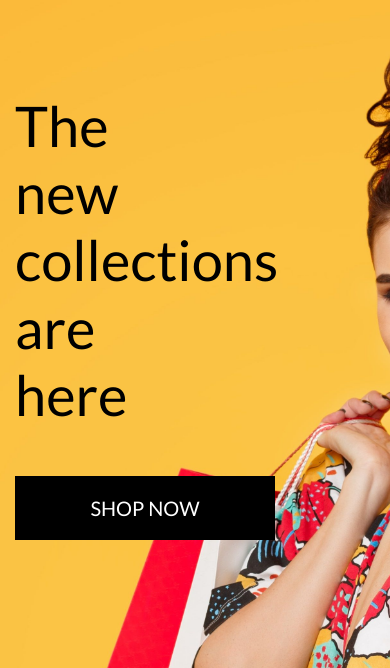
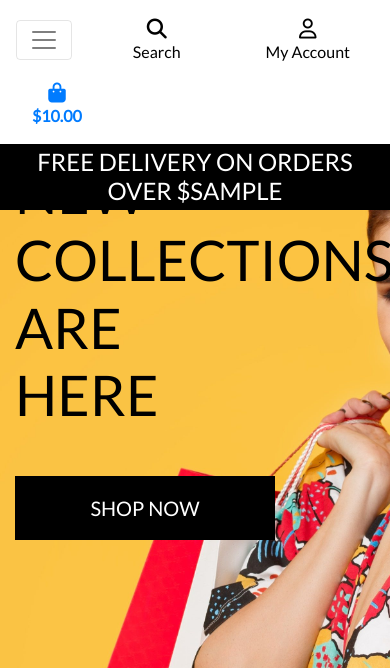
Before and after one commit to MoniPar/boutique_ado_v1, a Django app: template home/templates/home/index.html in a window 390 px wide. Shown: the top 668 px of the page. Run offline with Django 3.2, Linux system fonts and the light colour scheme; the template is opened without the code that fills it: most values are stand-ins (such as "Sample title", 1, 10 or a date in 2020); some libraries are stand-ins or nearby versions.

Commit message:
Add mobile header and main navbar

```diff
--- a/home/templates/home/index.html
+++ b/home/templates/home/index.html
@@ -14,7 +14,9 @@
     <div class="container h-100">
         <div class="row h-100">
             <div class="col-7 col-md-6 my-auto">
-                <h1 class="display-4 logo-front text-black">The new collections are here</h1>
+                <h1 class="display-4 logo-font text-black">
+                    The new collections are here
+                </h1>
                 <div class="my-5">
                     <h4>
                         <a href="" class="shop-now-button btn btn-lg rounded-0 text-uppercase py-3">Shop Now</a>
--- a/static/css/base.css
+++ b/static/css/base.css
@@ -1,6 +1,6 @@
 /* allows h-100 classes in vertical centering to work */
 html {
-    height: 100%
+    height: 100%;
 }
 
 body {
@@ -66,6 +66,10 @@ on all site buttons, giving users a consistent UX */
     border: 1px solid black !important;
 }
 
+.bg-black {
+    background: #000 !important;
+}
+
 /* -------------------------------- Media Queries */
 
 /* Slightly larger container on xl screens */
--- a/templates/base.html
+++ b/templates/base.html
@@ -3,6 +3,7 @@
 <!doctype html>
 <html lang="en">
     <head>
+
         {% block meta %}
             <!-- Required meta tags -->
             <meta http-equiv="X-UA-compatible" content="ie=edge">
@@ -45,9 +46,9 @@
     <body>
         <header class="container-fluid fixed-top">
             <div id="topnav" class="row bg-white pt-lg-2 d-none d-lg-flex">
-                <div class="col-12 col-lg my-auto py-1 py-lg-0 text-center text-lg-left">
+                <div class="col-12 col-lg-4 my-auto py-1 py-lg-0 text-center text-lg-left">
                     <a href="{% url 'home' %}" class="nav-link main-logo-link">
-                        <h2 class="logo-front text-black my-0"><strong>Boutique</strong> Ado</h2>
+                        <h2 class="logo-font text-black my-0"><strong>Boutique</strong> Ado</h2>
                     </a>
                 </div>
                 <div class="col-12 col-lg my-auto py-1 py-lg-0">
@@ -64,12 +65,12 @@
                         </div>
                     </form>
                 </div>
-                <div class="col-12 col-lg my-auto py-1 py-lg-0">
+                <div class="col-12 col-lg-4 my-auto py-1 py-lg-0">
                     <ul class="list-inline list-unstyled text-center text-lg-right my-0">
                         <li class="list-inline-item dropdown">
                             <a href="#" class="text-black nav-link" id="user-options" data-toggle="dropdown" aria-haspopup="true" aria-expanded="false">
                                 <div class="text-center">
-                                    <div><i class="fa-regular fa-user"></i></div>
+                                    <div><i class="fa-regular fa-user fa-lg"></i></div>
                                     <p class="my-0">My Account</p>
                                 </div>
                             </a>
@@ -89,7 +90,8 @@
                         <li class="list-inline-item">
                             <a class="{% if grand_total %}text-info font-weight-bold{% else %}text-black{% endif %} nav-link" href="">
                                 <div class="text-center">
-                                    <p class="my-o">
+                                    <div><i class="fa-solid fa-bag-shopping"></i></div>
+                                    <p class="my-0">
                                         {% if grand_total %}
                                             ${{ grand_total|floatformat:2 }}
                                         {% else %}
@@ -100,6 +102,24 @@
                             </a>
                         </li>
                     </ul>
+                </div>
+            </div>
+            <div class="row bg-white">
+                <nav class="navbar navbar-expand-lg navbar-light w-100">
+                    <button class="navbar-toggler" type="button" data-toggle="collapse"
+                        data-target="#main-nav" aria-controls="main-nav"
+                        aria-expanded="false" aria-label="Toggle navigation">
+                        <span class="navbar-toggler-icon"></span>
+                    </button>
+                    {% include 'includes/mobile-top-header.html' %}
+                    {% include 'includes/main-nav.html' %}
+                </nav>
+            </div>
+            <div id="delivery-banner" class="row text-center">
+                <div class="col bg-black text-white">
+                    <h4 class="logo-font my-1">
+                        Free delivery on orders over ${{ free_shipping_threshold }}
+                    </h4>
                 </div>
             </div>
         </header>
--- /dev/null
+++ b/templates/includes/main-nav.html
@@ -0,0 +1,50 @@
+<div class="collapse navbar-collapse" id="main-nav">
+    <ul class="navbar-nav w-auto mx-auto">
+        <li class="nav-item dropdown">
+            <a class="logo-font font-weight-bold nav-link text-black mr-5" href="#" id="all-products-link" data-toggle="dropdown" aria-haspopup="true" aria-expanded="false">
+                All Products
+            </a>
+            <div class="dropdown-menu border-0" aria-labelledby="all-products-link">
+                <a href="" class="dropdown-item">By Price</a>
+                <a href="" class="dropdown-item ">By Rating</a>
+                <a href="" class="dropdown-item ">By Category</a>
+                <a href="" class="dropdown-item">All Products</a>
+            </div>
+        </li>
+
+        <li class="nav-item dropdown">
+            <a class="logo-font font-weight-bold nav-link text-black mr-5" href="#" id="clothing-link" data-toggle="dropdown" aria-haspopup="true" aria-expanded="false">
+                Clothing
+            </a>
+            <div class="dropdown-menu border-0" aria-labelledby="clothing-link">
+                <a href="" class="dropdown-item">Activewear &amp; Essentials</a>
+                <a href="" class="dropdown-item">Jeans</a>
+                <a href="" class="dropdown-item">Shirts</a>
+                <a href="" class="dropdown-item">All Clothing</a>
+            </div>
+        </li>
+
+        <li class="nav-item dropdown">
+            <a class="logo-font font-weight-bold nav-link text-black mr-5" href="#" id="homeware-link" data-toggle="dropdown" aria-haspopup="true" aria-expanded="false">
+                Homeware
+            </a>
+            <div class="dropdown-menu border-0" aria-labelledby="homeware-link">
+                <a href="" class="dropdown-item">Bed &amp; Bath</a>
+                <a href="" class="dropdown-item">Kitchen &amp; Dining</a>
+                <a href="" class="dropdown-item">All Homeware</a>
+            </div>
+        </li>
+
+        <li class="nav-item dropdown">
+            <a class="logo-font font-weight-bold nav-link text-black" href="#" id="specials-link" data-toggle="dropdown" aria-haspopup="true" aria-expanded="false">
+                Special Offers
+            </a>
+            <div class="dropdown-menu border-0" aria-labelledby="specials-link">
+                <a href="" class="dropdown-item">New Arrivals</a>
+                <a href="" class="dropdown-item">Deals</a>
+                <a href="" class="dropdown-item">Clearance</a>
+                <a href="" class="dropdown-item">All Specials</a>
+            </div>
+        </li>
+    </ul>
+</div>
--- /dev/null
+++ b/templates/includes/mobile-top-header.html
@@ -0,0 +1,56 @@
+<li class="list-inline-item">
+    <a class="text-black nav-link d-block d-lg-none" href="#" id="mobile-search" data-toggle="dropdown" aria-haspopup="true" aria-expanded="false">
+        <div class="text-center">
+            <div><i class="fa-solid fa-magnifying-glass fa-lg"></i></div>
+            <p class="my-0">Search</p>
+        </div>
+    </a>
+    <div class="dropdown-menu border-0 w-100 p-3 rounded-0 my-0" aria-labelledby="mobile-search">
+        <form class="form" method="GET" action="">
+            <div class="input-group w-100">
+                <input class="form-control border border-black rounded-0" type="text" name="q" placeholder="Search our site">
+                <div class="input-group-append">
+                    <button class="form-control form-control btn btn-black border border-black rounded-0" type="submit">
+                        <span class="icon">
+                            <i class="fa-solid fa-magnifying-glass"></i>
+                        </span>
+                    </button>
+                </div>
+            </div>
+        </form>
+    </div>
+</li>
+<li class="list-inline-item dropdown">
+    <a class="text-black nav-link d-block d-lg-none" href="#" id="user-options" data-toggle="dropdown" aria-haspopup="true" aria-expanded="false">
+        <div class="text-center">
+            <div><i class="fa-regular fa-user fa-lg"></i></div>
+            <p class="my-0">My Account</p>
+        </div>
+    </a>
+    <div class="dropdown-menu border-0" aria-labelledby="user-options">
+        {% if request.user.is_authenticated %}
+            {% if request.user.is_superuser %}
+                <a href="{% url 'account_logout' %}" class="dropdown-item">Product Management</a>
+            {% endif %}
+            <a href="" class="dropdown-item">My Profile</a>
+            <a href="{% url 'account_logout' %}" class="dropdown-item">Logout</a>
+        {% else %}
+            <a href="{% url 'account_signup' %}" class="dropdown-item">Register</a>
+            <a href="{% url 'account_login' %}" class="dropdown-item">Login</a>
+        {% endif %}
+    </div>
+</li>
+<li class="list-inline-item">
+    <a class="{% if grand_total %}text-primary font-weight-bold{% else %}text-black{% endif %} nav-link d-block d-lg-none" href="">
+        <div class="text-center">
+            <div><i class="fa-solid fa-bag-shopping fa-lg"></i></div>
+            <p class="my-0">
+                {% if grand_total %}
+                    ${{ grand_total|floatformat:2 }}
+                {% else %}
+                    $0.00
+                {% endif %}
+            </p>
+        </div>
+    </a>
+</li>
```
